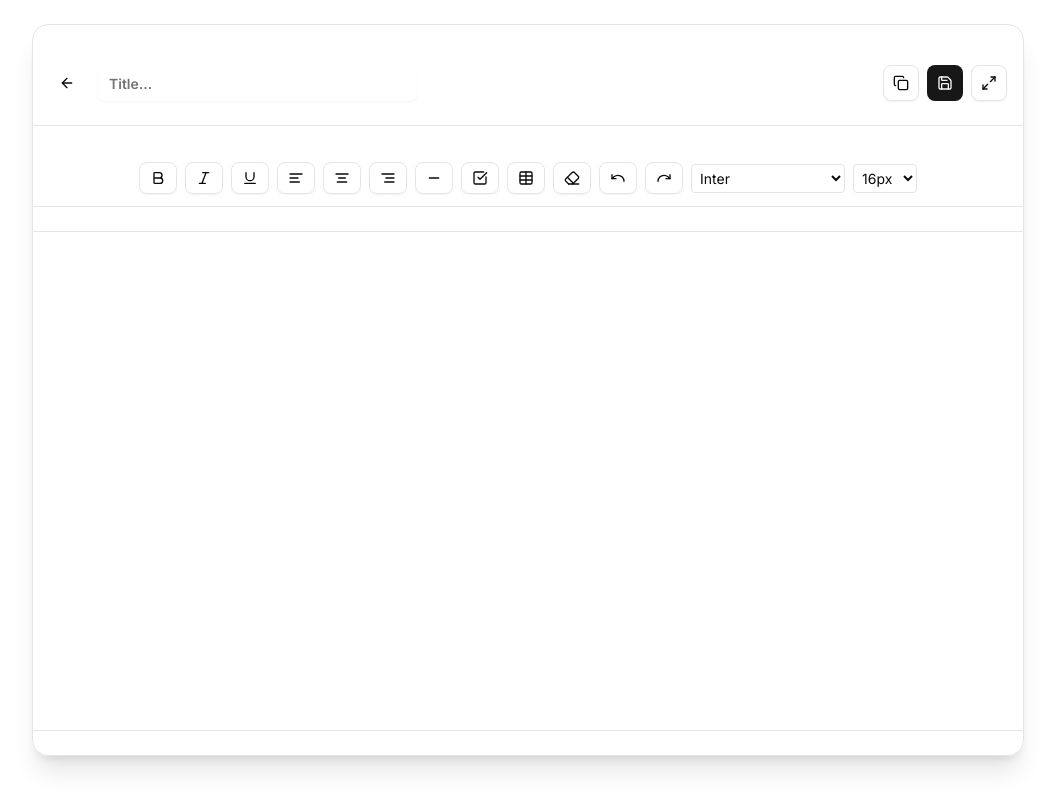
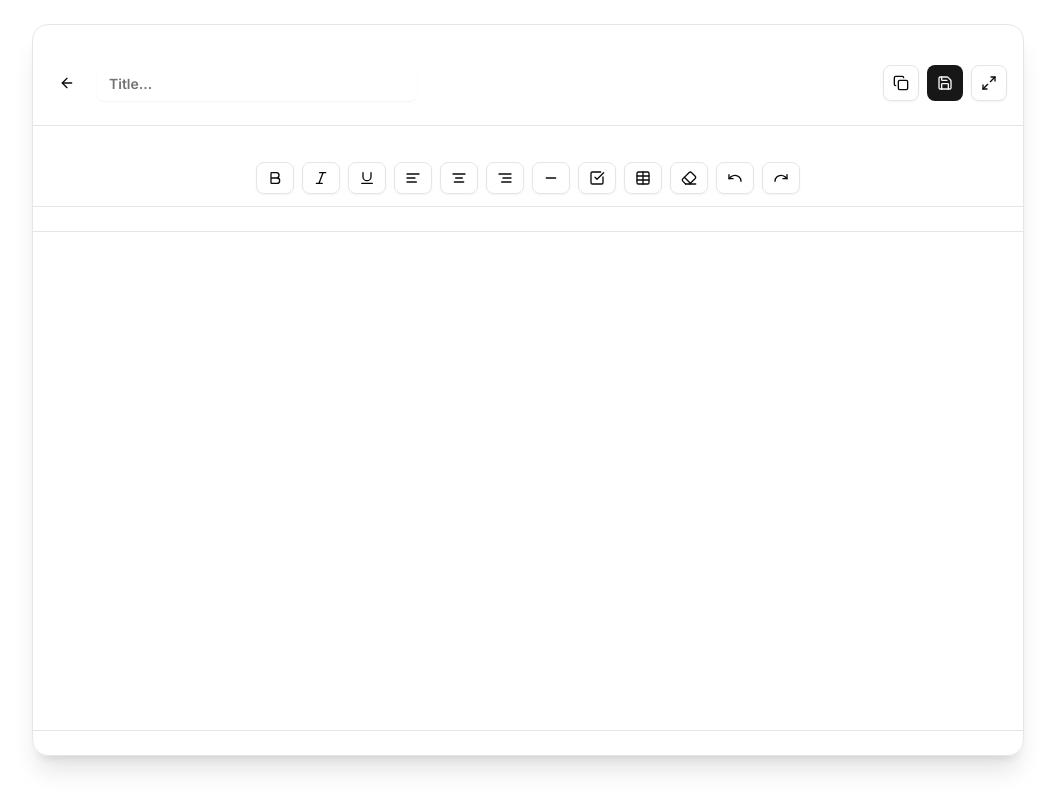
Before and after one commit to devsujandas/schedule-app, a Next.js app: page /notes/editor in a window 1280 px wide. Shown: the whole page, without its empty margins (112-1167 px from the left). Built offline with nearby package versions, Linux system fonts and the light colour scheme; a web font is replaced by a local one.

Commit message:
update project

```diff
--- a/app/notes/editor/page.tsx
+++ b/app/notes/editor/page.tsx
@@ -614,37 +614,8 @@ export default function EditorPage() {
             <ToolbarButton onAction={() => exec("undo")}><Undo className="h-4 w-4" /></ToolbarButton>
             <ToolbarButton onAction={() => exec("redo")}><Redo className="h-4 w-4" /></ToolbarButton>
 
-            {/* ✅ Updated Font Dropdown */}
-            <div className="flex items-center gap-2">
-              <select
-                value={fontFamily}
-                onChange={(e) => changeFontFamily(e.target.value)}
-                className="rounded border p-1 text-sm bg-background text-foreground focus:outline-none"
-              >
-                <option>Arial</option>
-                <option>Georgia</option>
-                <option>Times New Roman</option>
-                <option>Courier New</option>
-                <option>Verdana</option>
-                <option>Monospace</option>
-                <option>Roboto</option>
-                <option>Poppins</option>
-                <option>Inter</option>
-                <option>Comic Sans MS</option>
-              </select>
 
-              <select
-                value={fontSize}
-                onChange={(e) => applyFormatToSelection("fontSize", e.target.value)}
-                className="rounded border p-1 text-sm bg-background text-foreground focus:outline-none"
-              >
-                {["12px", "14px", "16px", "18px", "20px", "22px", "24px", "28px", "32px"].map((size) => (
-                  <option key={size} value={size}>
-                    {size}
-                  </option>
-                ))}
-              </select>
-            </div>
+
           </div>
 
           {/* Editor - Scrollable in fullscreen */}
```
